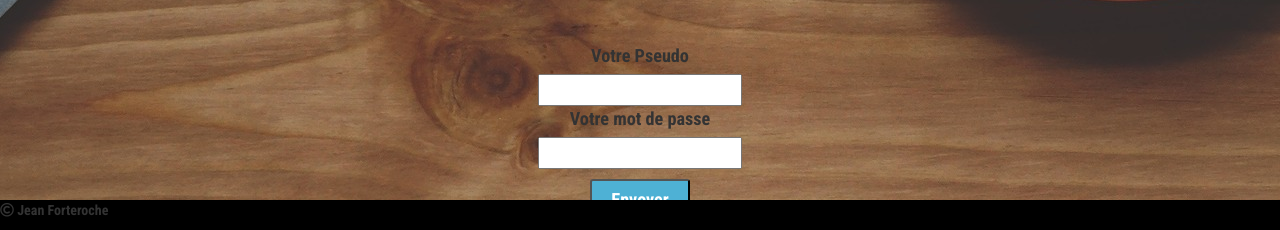
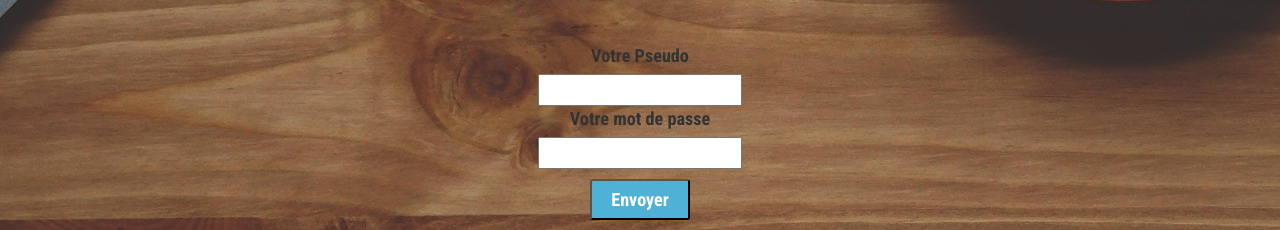
Before and after one commit to Ibra768/projet4, a PHP site: page /index.php?action=getConnexion in a window 1280 px wide. Shown: the part 570-800 px from the top of the page. Run offline with PHP 8.4, Linux system fonts and the light colour scheme; some libraries are stand-ins or nearby versions; some web fonts are replaced.

Commit message:
suppression footer

```diff
--- a/public/css/style.css
+++ b/public/css/style.css
@@ -5,7 +5,10 @@ html{
 }
 body{
     font-family : 'Roboto condensed', sans-serif;
-    height: 100%;
+    min-height: 100%;
+    margin: 0;
+    padding: 0;
+    position: relative;
 
 }
 .navbar-brand{
@@ -56,6 +59,7 @@ body{
 }
 #body_home{
     background-color : gray;
+    position: relative;
 }
 #portfolio
 {
@@ -202,6 +206,7 @@ body{
     flex-direction: column;
     margin-top : 40px;
     color: black;
+    padding-bottom: 30px;
 }
 #billet {
     font-family: 'Nova Flat', 'cursive';
@@ -319,12 +324,6 @@ body{
     font-size: 1.5em;
     text-align: center;
 }
-footer{
-    position: absolute;
-    bottom: 0;
-    width: 100%;
-    background-color: black;
-}
 
 /*  Media Queries */
 
@@ -345,7 +344,4 @@ footer{
     #comments{
         width : 50%;
     }
-    footer{
-        bottom: initial;
-    }
   }
--- a/view/template.php
+++ b/view/template.php
@@ -45,11 +45,5 @@
             </div>
         </nav>
         <?= $content ?>
-        <!-- Footer -->
-        <footer class="page-footer font-small cyan darken-3">
-            <div>
-                <p><i class="far fa-copyright"></i> Jean Forteroche</p>
-            </div>
-        </footer>
     </body>
 </html>
```
